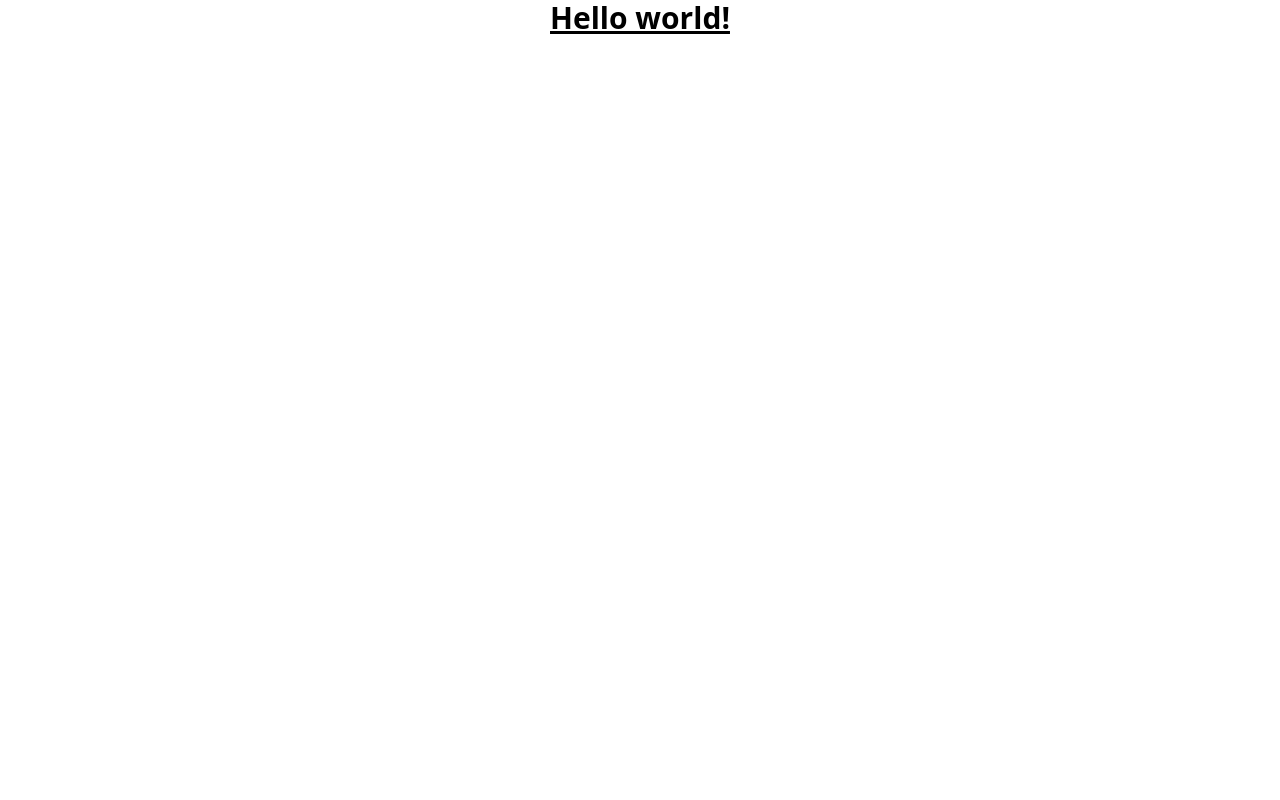
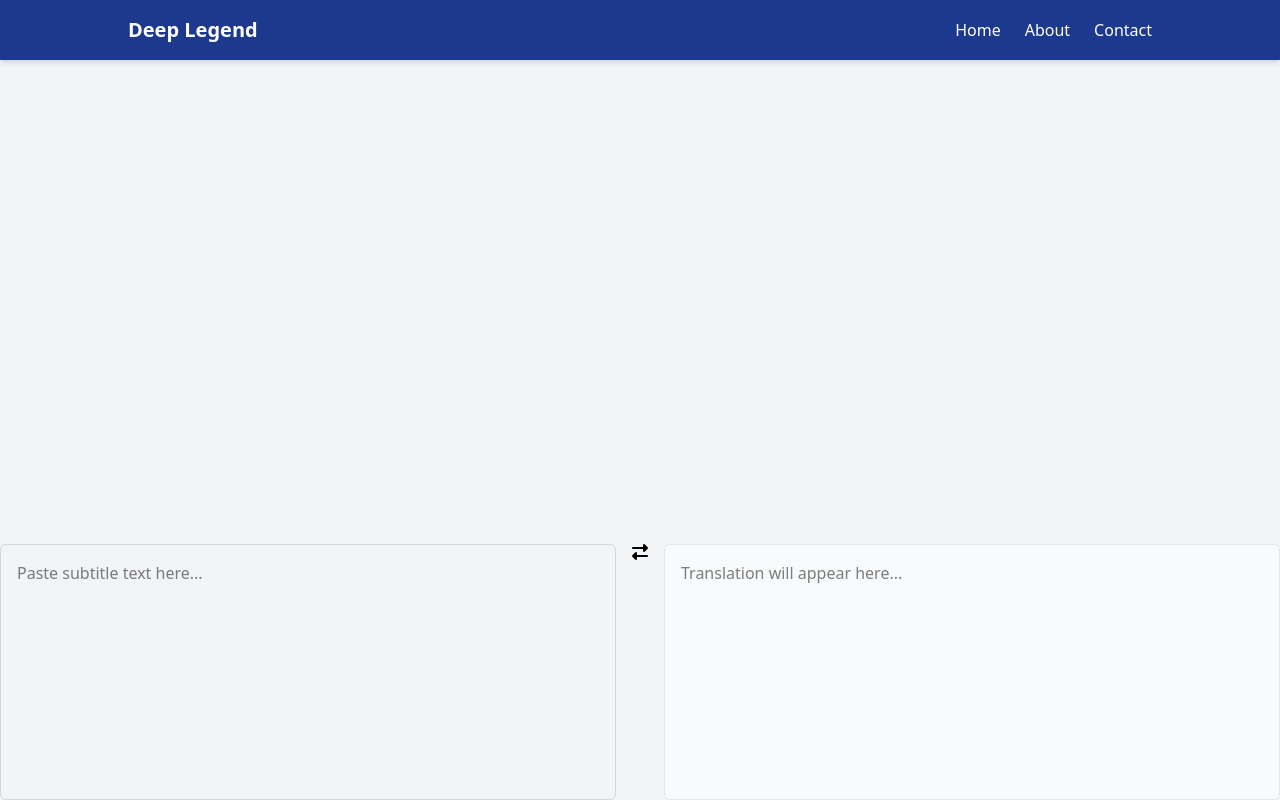
Before and after one commit to anamspe/deep-legend, a React (Vite) app: page / in a window 1280 px wide. Built offline with nearby package versions, Linux system fonts and the light colour scheme.

Commit message:
Added NavBar and TextAreaPanel components

```diff
--- a/src/App.jsx
+++ b/src/App.jsx
@@ -1,11 +1,15 @@
 import "./App.css";
+import TextAreaPanel from "./components/TextAreaPanel";
+import NavBar from "./components/NavBar";
 
 function App() {
   return (
     <>
-      <body>
-        <h1 class="text-3xl font-bold underline text-center">Hello world!</h1>
-      </body>
+    <div className="flex flex-col min-h-screen bg-gray-100 texty-gray-900">
+    <NavBar />
+    <main className="flex-1 p-6 max-w-5xl mx-auto w-full"></main>
+    <TextAreaPanel />
+    </div>
     </>
   );
 }
--- /dev/null
+++ b/src/components/NavBar.jsx
@@ -0,0 +1,22 @@
+function NavBar() {
+  return (
+    <nav className="bg-blue-900 text-white px-6 py-4 shadow-md">
+      <div className="flex justify-between items-center max-w-5xl mx-auto">
+        <h1 className="text-xl font-bold">Deep Legend</h1>
+        <div className="space-x-6">
+          <a href="#" className="hover:underline">
+            Home
+          </a>
+          <a href="#" className="hover:underline">
+            About
+          </a>
+          <a href="#" className="hover:underline">
+            Contact
+          </a>
+        </div>
+      </div>
+    </nav>
+  );
+}
+
+export default NavBar;
--- /dev/null
+++ b/src/components/TextAreaPanel.jsx
@@ -0,0 +1,27 @@
+import { useState } from "react";
+
+function TextAreaPanel() {
+
+  const [inputText, setIputText] = useState("");
+  const [outputText, setOutputText] = useState("");
+
+  return (
+    <div className="flex flex-col md:flex-row gap-4">
+      <textarea
+        className="flex-1 p-4 border border-gray-300 rounded-md resize-none h-64"
+        placeholder="Paste subtitle text here..."
+        value={inputText}
+        onChange={(e) => setIputText(e.target.value)}
+      />
+      <i className="fa-solid fa-right-left"></i>
+      <textarea
+        className="flex-1 p-4 border border-gray-200 rounded-md resize-none h-64 bg-gray-50"
+        placeholder="Translation will appear here..."
+        value={outputText}
+        readOnly
+      />
+    </div>
+  );
+}
+
+export default TextAreaPanel;
```
